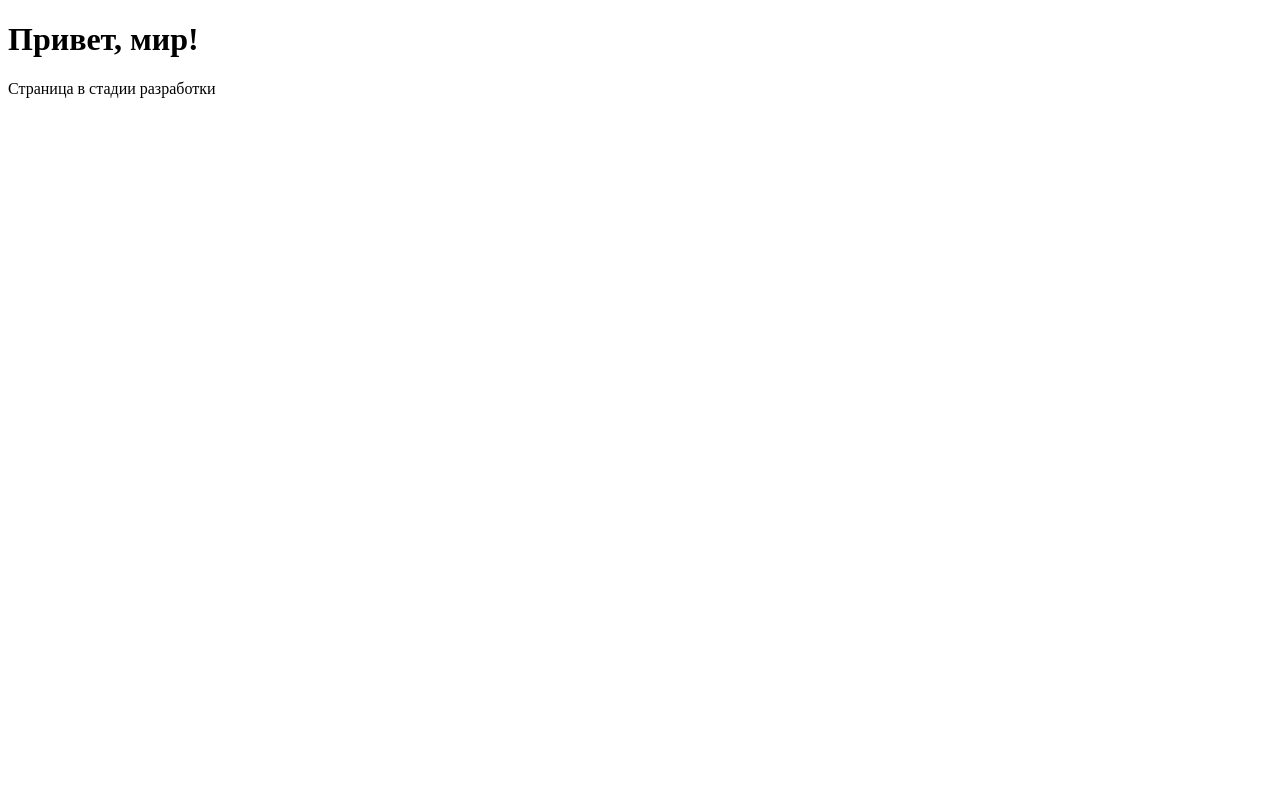
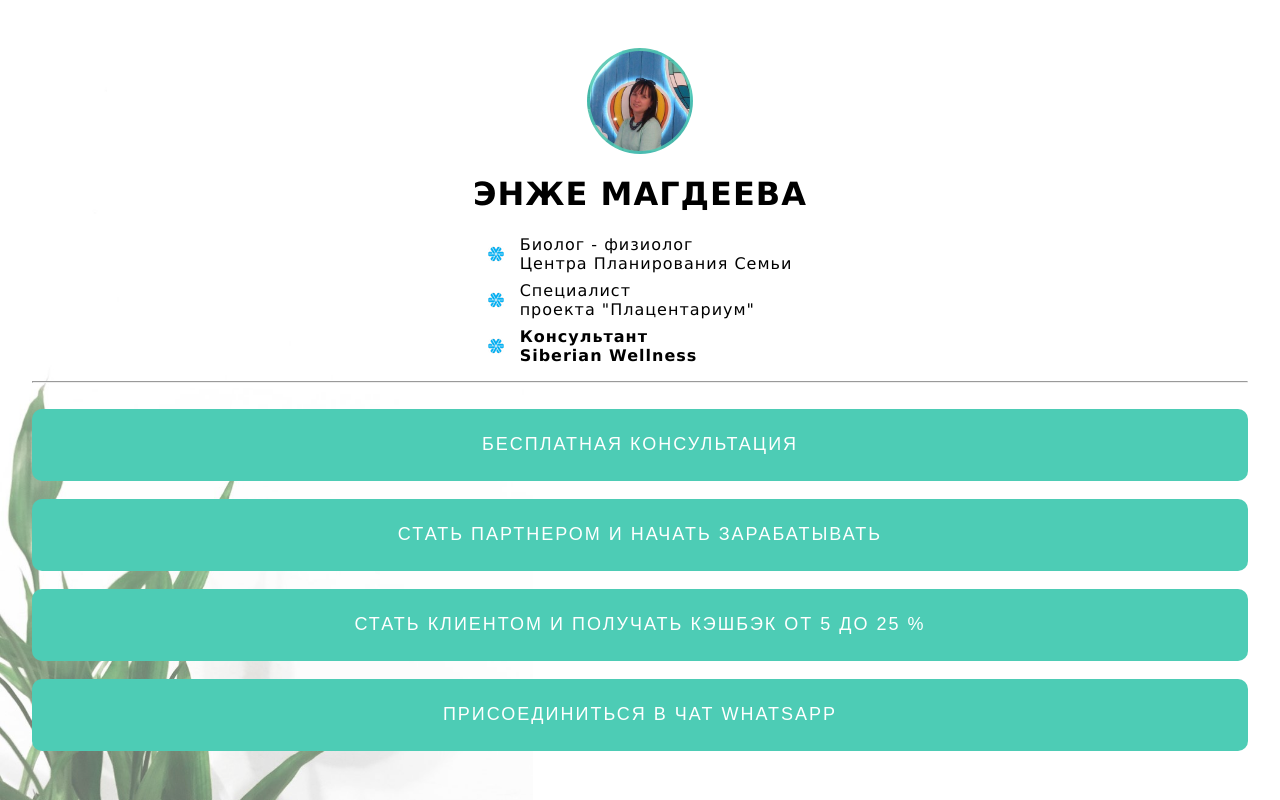
Before and after one commit to enzhemagdeeva/enzhemagdeeva.github.io, a plain HTML site: page index.html in a window 1280 px wide. Drawn offline with Linux system fonts and the light colour scheme.

Commit message:
update commit

```diff
--- a/index.html
+++ b/index.html
@@ -6,11 +6,51 @@
           content="width=device-width, user-scalable=no, initial-scale=1.0, maximum-scale=1.0, minimum-scale=1.0">
     <meta http-equiv="X-UA-Compatible" content="ie=edge">
     <title>Энже Магдеева</title>
+    <link rel="stylesheet" href="style.css">
 </head>
 <body>
-<h1>Привет, мир!</h1>
-<p>
-    Страница в стадии разработки
-</p>
+<div class="background">
+    <img src="background.jpeg" alt="">
+</div>
+<header>
+    <div class="avatar"></div>
+    <h1 class="name">Энже Магдеева</h1>
+
+    <ul class="status">
+        <li>
+            Биолог - физиолог<br>
+            Центра Планирования Семьи
+        </li>
+        <li>
+            Специалист <br>
+            проекта "Плацентариум"
+        </li>
+        <li class="bold">
+            Консультант<br>
+            Siberian Wellness
+        </li>
+    </ul>
+
+</header>
+<hr>
+<main>
+    <section class="buttons">
+        <a href="https://wa.me/79172201438">
+            <button>Бесплатная консультация</button>
+        </a>
+        <a href="https://ru.siberianhealth.com/ru/shop/user/registration/CONSULTANT/?ref=2594697521">
+            <button>Стать партнером и начать зарабатывать</button>
+        </a>
+        <a href="https://ru.siberianhealth.com/ru/shop/user/registration/PRIVILEGED_CLIENT/?ref=2594697521">
+            <button>Стать клиентом и получать кэшбэк от 5 до 25 %</button>
+        </a>
+        <a href="https://chat.whatsapp.com/EmnqGj3ttzFLjQg5xhNA57">
+            <button>Присоединиться в чат WhatsApp</button>
+        </a>
+    </section>
+</main>
+<footer></footer>
+
+</div>
 </body>
 </html>
--- /dev/null
+++ b/style.css
@@ -0,0 +1,99 @@
+body {
+    margin: 3em 2em 2em;
+    font-family: "Lucida Sans Unicode", "Lucida Grande", sans-serif;
+    letter-spacing: 1px;
+}
+
+.background {
+    position: fixed;
+    top: 0;
+    left: 0;
+    z-index: -1;
+    height: 100vh;
+    width: 100vw;
+    opacity: .6;
+}
+
+.background img {
+    height: 100vh;
+}
+
+/*****************************************************/
+
+header {
+    display: flex;
+    flex-direction: column;
+    align-items: center;
+}
+
+.avatar {
+    width: 100px;
+    height: 100px;
+    background-color: plum;
+    border-radius: 50%;
+    border: 3px solid #4DCCB5D4;
+    background-image: url("avatar.png");
+    background-position: center;
+    background-size: contain;
+}
+
+.name {
+    text-transform: uppercase;
+}
+
+.status {
+    list-style: none;
+    padding: 0;
+    margin: 0;
+}
+
+.status li {
+    display: flex;
+    align-items: center;
+    padding-bottom: .5em;
+}
+
+.status li::before{
+    content: '';
+    display: inline-block;
+    width: 16px;
+    height: 16px;
+    background-image: url("icon.png");
+    background-repeat: no-repeat;
+    margin-right: 1em;
+}
+
+.status li.bold {
+    font-weight: bold;
+}
+
+
+
+
+/*********************************************************/
+
+.buttons {
+    display: flex;
+    flex-direction: column;
+    align-items: center;
+    flex-grow: 1;
+}
+
+.buttons a {
+    width: 100%;
+}
+
+.buttons button {
+    /*background-color: #4DCCB5D4;*/
+    background-color: #4DCCB5;
+    color: white;
+    width: 100%;
+    min-height: 4em;
+    margin-top: 1em;
+    border-radius: 10px;
+    border: none;
+    font-size: large;
+    letter-spacing: 2px;
+    padding: 15px;
+    text-transform: uppercase;
+}
```
Also changed, not shown: avatar.png (added), background.jpeg (added), favicon.ico (added), icon.png (added).
